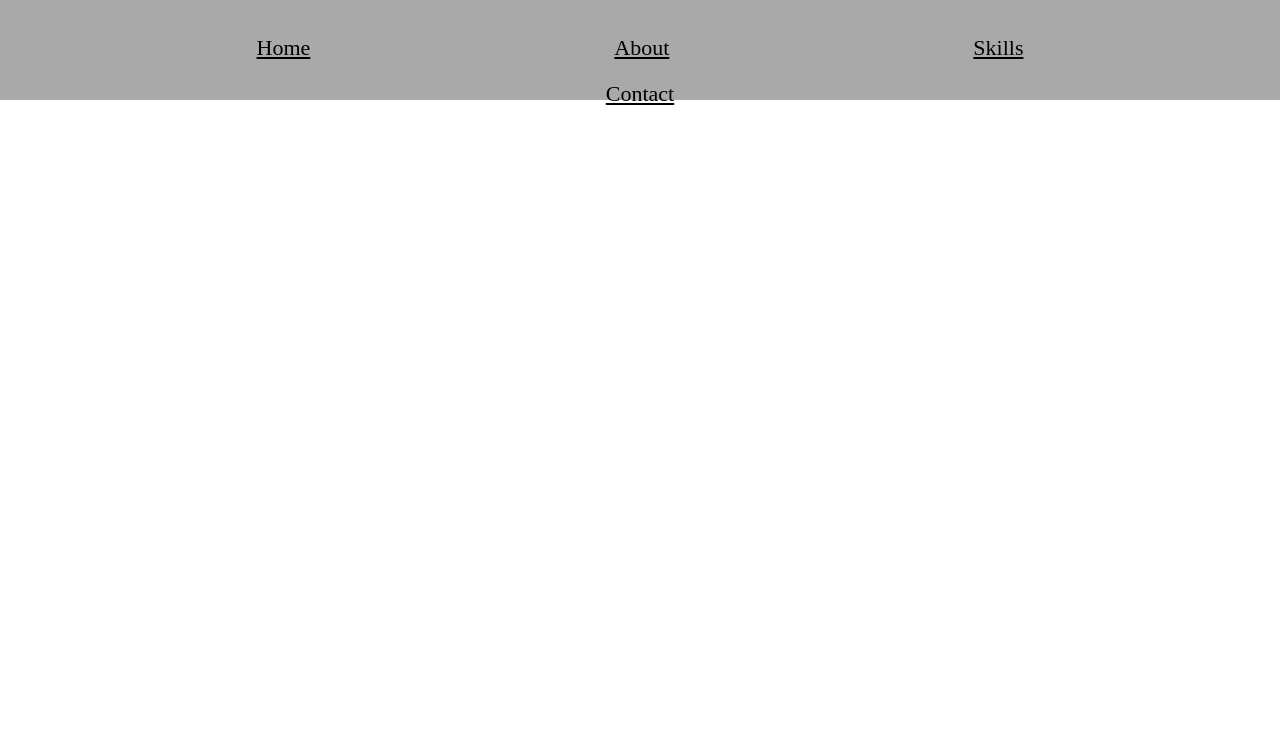
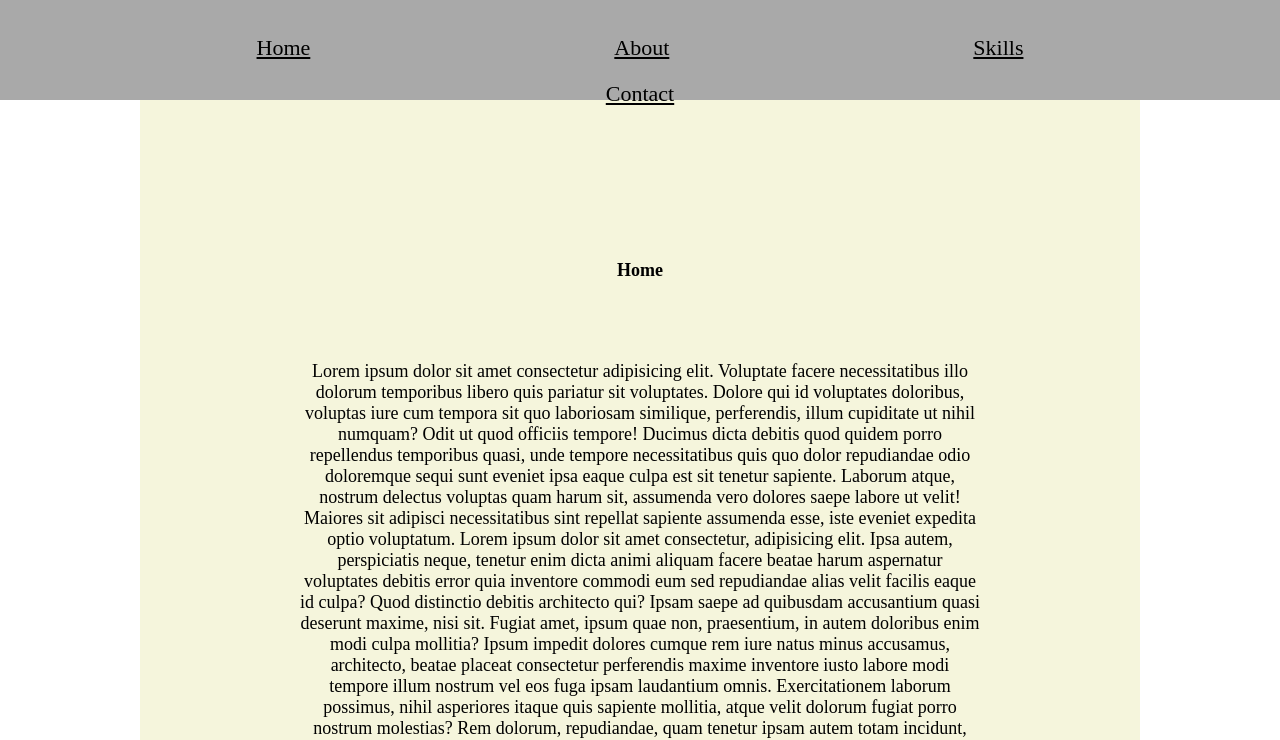
Before and after one commit to aruntutter/css-position-property, a plain HTML site: page index.html in a window 1280 px wide. Shown: the top 740 px of the page. Drawn offline with Linux system fonts and the light colour scheme.

Commit message:
home section added

```diff
--- a/index.html
+++ b/index.html
@@ -25,6 +25,39 @@
     </ul>
   </nav>
 
+  <!-- Home -->
+  <section class="home">
+    <h2>Home</h2>
+    <p>Lorem ipsum dolor sit amet consectetur adipisicing elit. Voluptate facere necessitatibus illo dolorum temporibus
+      libero quis pariatur sit voluptates. Dolore qui id voluptates doloribus, voluptas iure cum tempora sit quo
+      laboriosam similique, perferendis, illum cupiditate ut nihil numquam? Odit ut quod officiis tempore! Ducimus dicta
+      debitis quod quidem porro repellendus temporibus quasi, unde tempore necessitatibus quis quo dolor repudiandae
+      odio doloremque sequi sunt eveniet ipsa eaque culpa est sit tenetur sapiente. Laborum atque, nostrum delectus
+      voluptas quam harum sit, assumenda vero dolores saepe labore ut velit! Maiores sit adipisci necessitatibus sint
+      repellat sapiente assumenda esse, iste eveniet expedita optio voluptatum. Lorem ipsum dolor sit amet consectetur,
+      adipisicing elit. Ipsa autem, perspiciatis neque, tenetur enim dicta animi aliquam facere beatae harum aspernatur
+      voluptates debitis error quia inventore commodi eum sed repudiandae alias velit facilis eaque id culpa? Quod
+      distinctio debitis architecto qui? Ipsam saepe ad quibusdam accusantium quasi deserunt maxime, nisi sit. Fugiat
+      amet, ipsum quae non, praesentium, in autem doloribus enim modi culpa mollitia? Ipsum impedit dolores cumque rem
+      iure natus minus accusamus, architecto, beatae placeat consectetur perferendis maxime inventore iusto labore modi
+      tempore illum nostrum vel eos fuga ipsam laudantium omnis. Exercitationem laborum possimus, nihil asperiores
+      itaque quis sapiente mollitia, atque velit dolorum fugiat porro nostrum molestias? Rem dolorum, repudiandae, quam
+      tenetur ipsam autem totam incidunt, sequi voluptate debitis provident vero sit alias illum voluptatibus illo
+      voluptatem quae! Adipisci sunt modi velit facilis? Assumenda aut sapiente quaerat aperiam! Veniam dolore ex iste
+      harum nam expedita ut sapiente consequuntur molestias. Ut, fugit? Dolorum reprehenderit cumque qui reiciendis
+      adipisci voluptate. Debitis ipsa vitae officiis, consectetur architecto iusto dolores, odit aspernatur a
+      voluptates perferendis unde porro laboriosam hic asperiores, molestias quibusdam autem reiciendis libero dolorum
+      perspiciatis itaque quae. In, sed. Adipisci at quasi aspernatur inventore ipsam perferendis quisquam magnam
+      tempore doloribus ullam fugit, obcaecati earum autem? Optio veniam ipsum, quo officia illo quos nam expedita fuga
+      repudiandae maxime nostrum aperiam eius quae quod, vitae dolorum fugit quisquam, recusandae ex. Eligendi corrupti
+      debitis, saepe molestiae officiis veritatis facere aliquid quaerat consectetur. Voluptatibus sequi officiis esse
+      incidunt, voluptates provident inventore facilis accusantium deleniti. Dolorem quisquam beatae nesciunt vero aut
+      dicta deserunt, suscipit temporibus, perspiciatis atque earum ea fugiat cum error, laudantium repellendus
+      accusantium enim praesentium? Accusamus nisi minima eius, eos consectetur, asperiores aut mollitia tempora
+      assumenda adipisci, dignissimos ad. Ab, adipisci. Enim eveniet molestiae illo, ullam animi cumque iure architecto
+      sunt eligendi et! A!</p>
+  </section>
+
 </body>
 
 </html>
--- a/style.css
+++ b/style.css
@@ -4,6 +4,7 @@
   box-sizing: border-box;
 }
 
+/* Navbar */
 nav {
   width: 100vw;
   height: 100px;
@@ -24,3 +25,19 @@ ul>li {
 a {
   color: black;
 }
+
+/* Home */
+
+.home {
+  width: 1000px;
+  text-align: center;
+  margin: 0 auto;
+  padding: 5rem;
+  background-color: beige;
+}
+
+.home>h2,
+p {
+  margin: 5rem;
+  font-size: 18px;
+}
```
